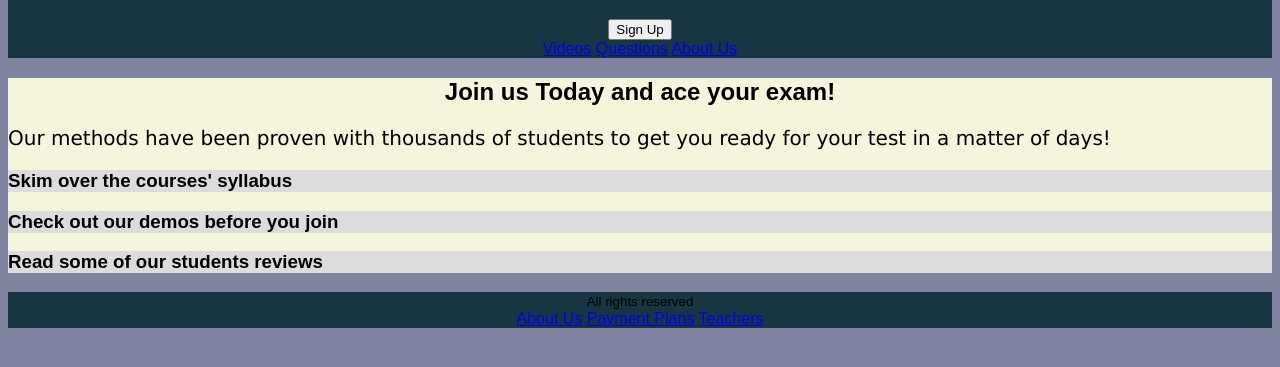
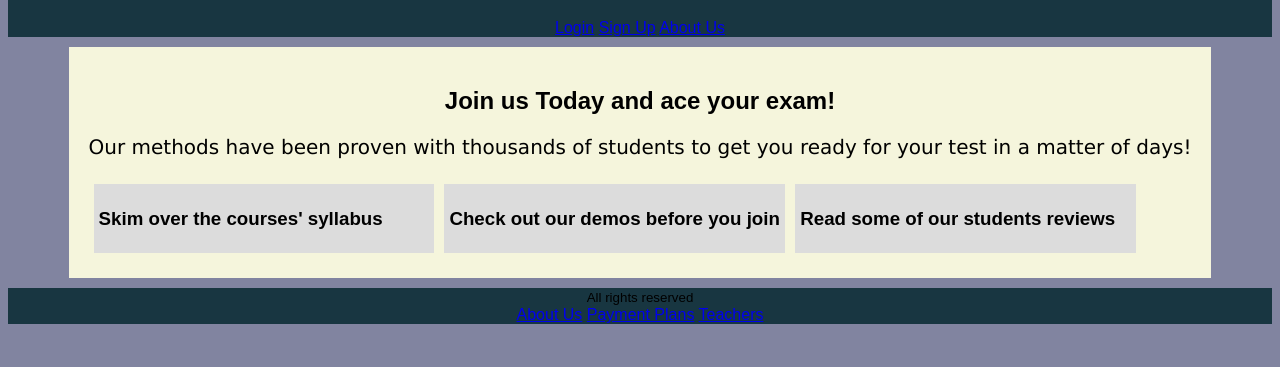
Before and after one commit to Royz2123/Course-Website, a plain HTML site: page project/index.html in a window 1280 px wide. Shown: the part 61-428 px from the top of the page. Drawn offline with Linux system fonts and the light colour scheme.

Commit message:
Looks decent, still have a ton of work on the homepage layout

```diff
--- a/project/index.html
+++ b/project/index.html
@@ -9,17 +9,18 @@
     <body>
         <!--Top Bar-->
         <header>
+            <div>
                 <h1>
                     Mahat Course
                 </h1>
-            <button>
-                Sign Up
-            </button>
+            </div>
+            <div>
                 <nav>
-                <a href="/html/">Videos</a>
-                <a href="/html/">Questions</a>
+                    <a href="/html/">Login</a>
+                    <a href="/html/">Sign Up</a>
                     <a href="/html/">About Us</a>
                 </nav>
+            </div>
         </header>
 
         <!--Homepage-->
--- a/project/style.css
+++ b/project/style.css
@@ -18,11 +18,18 @@ footer {
 
 main {
     background-color: beige;
-
+    margin-top: 10px;
+    margin-bottom: 10px;
+    padding: 20px;
+    display: inline-block;
 }
 
 section {
     background-color:gainsboro;
+    float: left;
+    width: 30%;
+    margin: 5px;
+    padding: 5px;
 }
 
 h3 {
```
Lines whose indentation alone changed are shown as unchanged.
